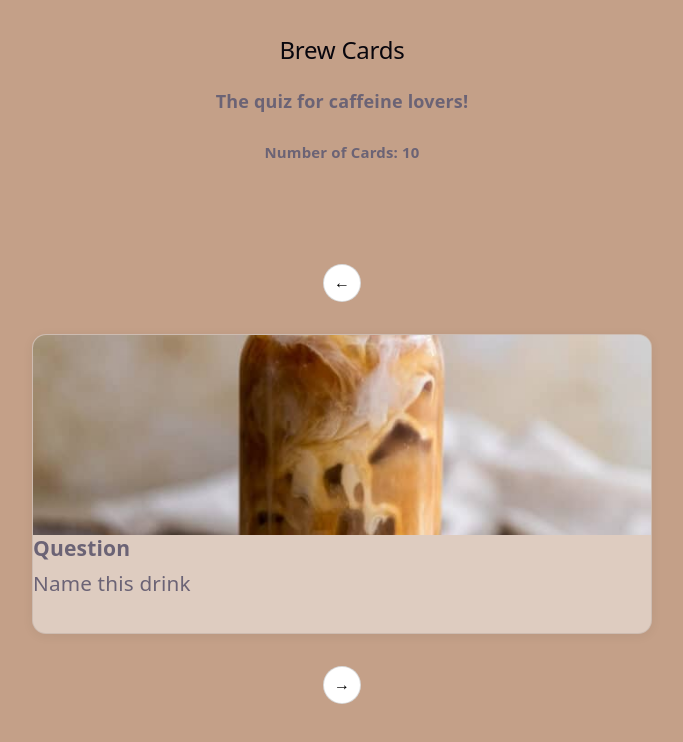
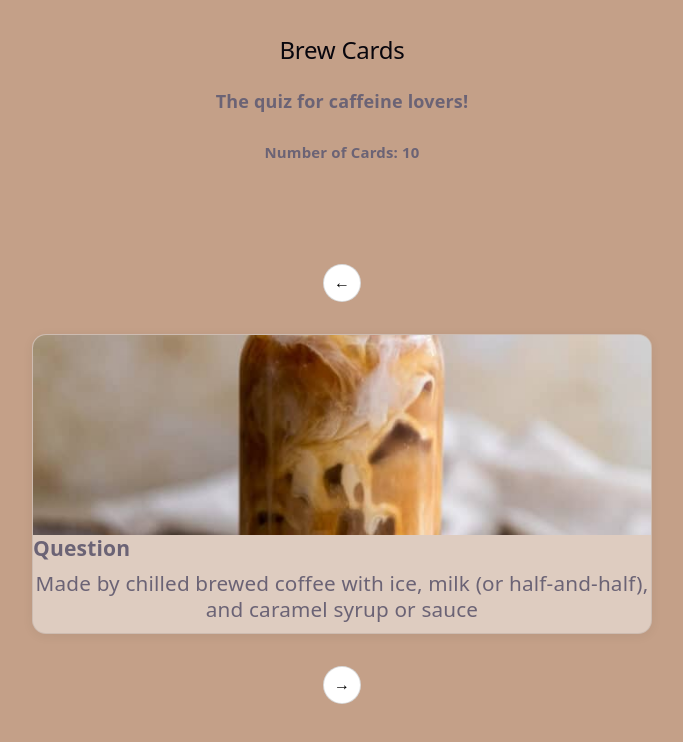
Before and after one commit to Cchristineee/web102-flashcards-1, a React (Vite) app in the folder BrewCards/: page / in a window 1280 px wide. Shown: the top 742 px of the page, without its empty margins (334-1017 px from the left). Built offline with nearby package versions, Linux system fonts and the light colour scheme.

Commit message:
Added questions for flashcards

```diff
--- a/BrewCards/src/Flashcard/FlashcardApp.jsx
+++ b/BrewCards/src/Flashcard/FlashcardApp.jsx
@@ -14,16 +14,16 @@ import './Flashcard.css'
 
 function FlashcardApp () {
 	const cards = [
-		{ question: 'Name this drink', answer: 'Caramel Iced Coffee', image: caramel },
-		{ question: 'Name this drink', answer: 'Cold Brew', image: coldbrew },
-		{ question: 'Name this drink', answer: 'Iced Matcha', image: matcha },
-		{ question: 'Name this drink', answer: 'Cappuccino', image: capp },
-		{ question: 'Name this drink', answer: 'Iced Vanilla Latte', image: vanilla },
-        { question: 'Name this drink', answer: 'Strawberry Matcha Latte', image: strawberry },
-        { question: 'Name this drink', answer: 'Masala Chai Latte', image: chai },
-        { question: 'Name this drink', answer: 'Mocha Frappuccino', image: mocha},
-		{ question: 'Name this drink', answer: 'Flat White', image: flat},
-		{ question: 'Name this drink', answer: 'Iced Americano', image: american}
+		{ question: 'Made by chilled brewed coffee with ice, milk (or half-and-half), and caramel syrup or sauce', answer: 'Caramel Iced Coffee', image: caramel },
+		{ question: 'Coffee prepared by steeping coarsely ground beans in cold or room-temperature water for 12 to 24 hours', answer: 'Cold Brew', image: coldbrew },
+		{ question: 'Creamy, earthy beverage made by whisking high-quality Japanese green tea powder', answer: 'Iced Matcha', image: matcha },
+		{ question: 'An Italian coffee drink made with equal parts espresso, steamed milk, and milk foam', answer: 'Cappuccino', image: capp },
+		{ question: 'A refreshing, creamy espresso drink made with freshly brewed espresso, milk, vanilla syrup, and ice', answer: 'Iced Vanilla Latte', image: vanilla },
+        { question: 'A vibrant, refreshing, and slightly sweet drink that combines earthy green tea with fruity berry notes', answer: 'Strawberry Matcha Latte', image: strawberry },
+        { question: 'A creamy, spiced beverage originating from India', answer: 'Masala Chai Latte', image: chai },
+        { question: 'An iconic blended beverage mixing rich mocha sauce, Frappuccino Roast coffee, milk, and ice, topped with whipped cream', answer: 'Mocha Frappuccino', image: mocha},
+		{ question: 'An espresso-based coffee drink with a strong coffee flavor, made with a double shot of espresso and microfoam', answer: 'Flat White', image: flat},
+		{ question: 'A simple, refreshing coffee drink made by pouring a shot (or two) of freshly brewed espresso over ice and cold water', answer: 'Iced Americano', image: american}
 	];
 
 	const [index, setIndex] = useState(0)
```
